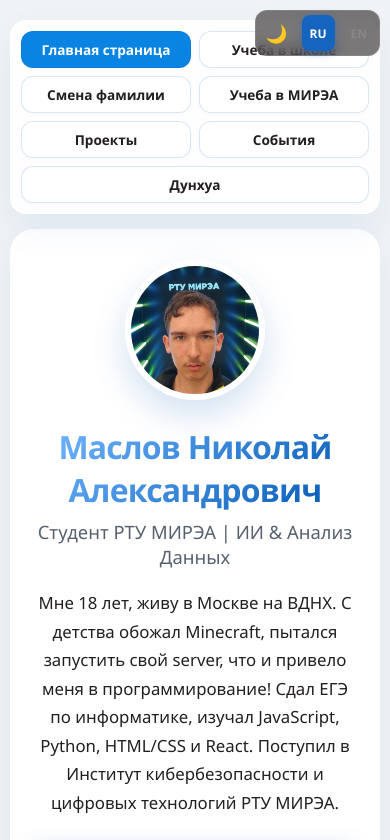
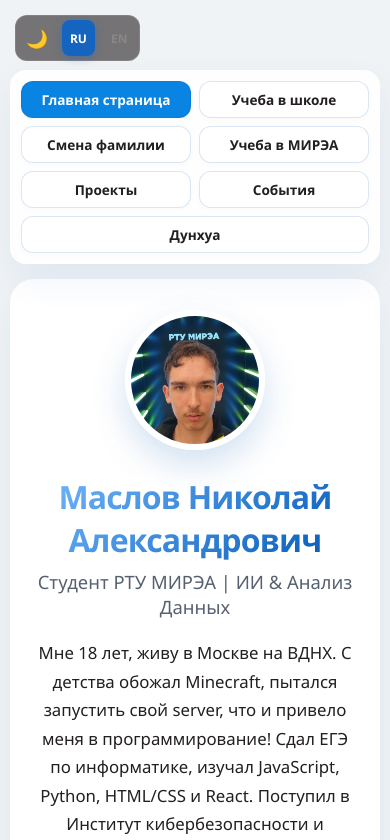
Before and after one commit to Nikolay-MA/my-site2-react-, a React (Vite) app: page / in a window 390 px wide. Shown: the top 840 px of the page. Built offline with nearby package versions, Linux system fonts and the light colour scheme.

Commit message:
кнопка света и тьмы загораживает на телефоне кнопку учеба в школе

```diff
--- a/src/App.css
+++ b/src/App.css
@@ -593,3 +593,22 @@
     color: #ffffff !important;
     border-color: transparent !important;
 }
+@media (max-width: 680px) {
+    /* Добавляем верхний отступ для всей страницы, чтобы контент не залезал под кнопки */
+    body {
+        padding-top: 70px !important;
+    }
+
+    /* Аккуратно выстраиваем кнопку темы чуть ниже или правее */
+    .theme-toggle-fixed {
+        top: 15px !important;
+        right: 15px !important;
+    }
+
+    /* Кнопку языка прижимаем к левому краю */
+    .lang-switcher-fixed {
+        top: 15px !important;
+        left: 15px !important;
+        right: auto !important;
+    }
+}
```
Also changed, not shown: 1 other file (tests, documents, lock files or other folders).
